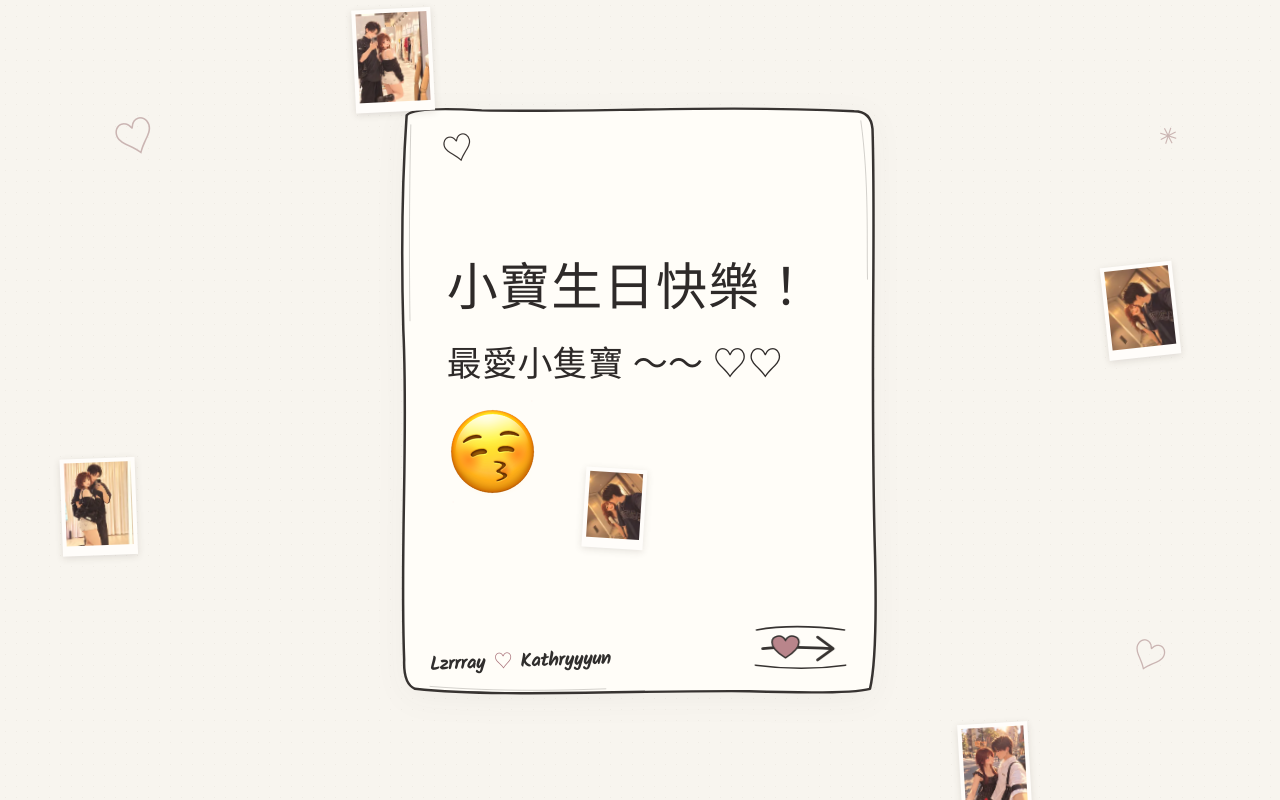
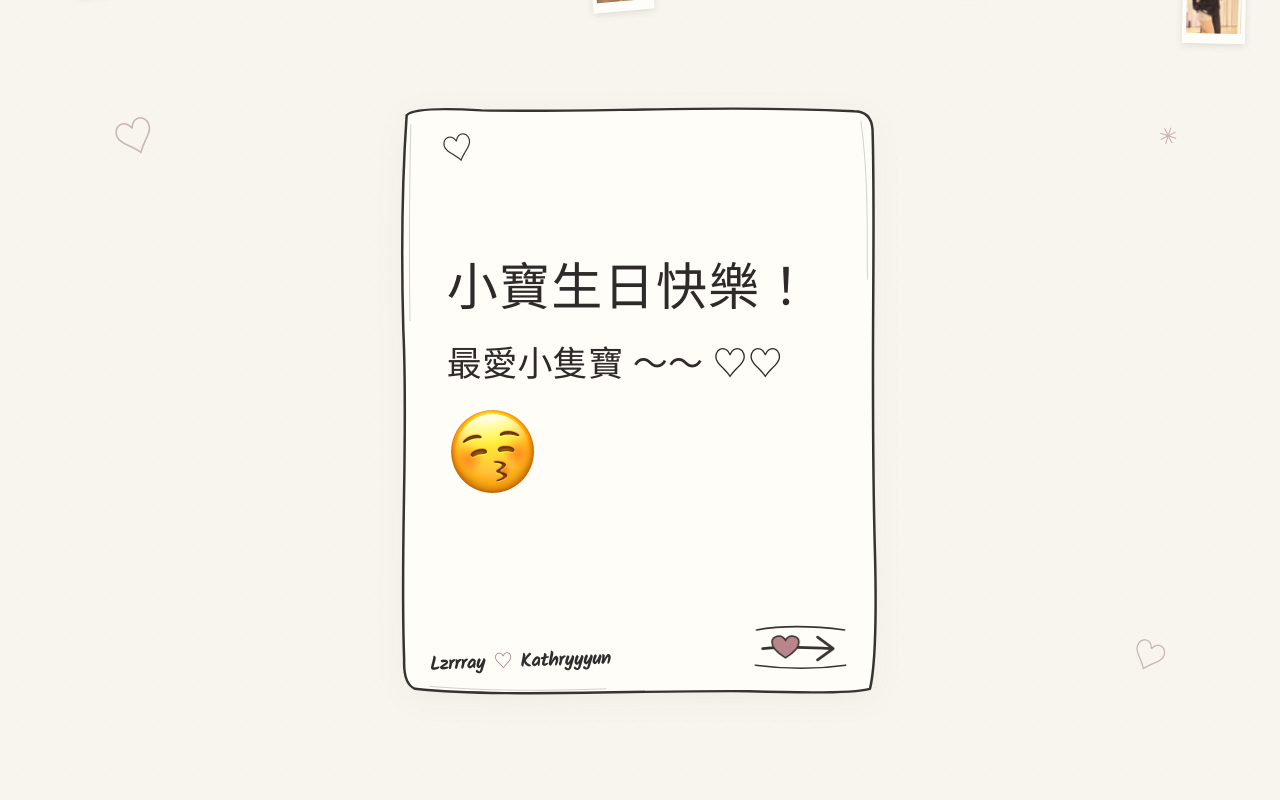
Before and after one commit to RayZiruiLiu/kath-birthday, a React (Vite) app: page / in a window 1280 px wide. Both pictures are taken after a click on the button "Tap the birthday cake to open Kath’s card". Built offline with nearby package versions, Linux system fonts and the light colour scheme; a web font is replaced by a local one.

Commit message:
Refine falling photo entrance

```diff
--- a/src/components/FallingPhotos.tsx
+++ b/src/components/FallingPhotos.tsx
@@ -13,19 +13,21 @@ export function FallingPhotos() {
     <div className="falling-photos" aria-hidden="true">
       {Array.from({ length: Math.min(11, Math.max(6, photos.length)) }, (_, i) => {
         const r = (offset: number) => random(i * 13 + offset)
+        const width = 54 + r(2) * 36
         const vars = {
           '--left': `${4 + r(1) * 90}%`,
-          '--width': `${54 + r(2) * 36}px`,
-          '--delay': `${-r(3) * 44}s`,
-          '--duration': `${30 + r(4) * 14}s`,
-          '--drift': `${(r(5) - 0.5) * 34}px`,
-          '--sway': `${(r(6) - 0.5) * 28}px`,
-          '--base-rotate': `${(r(7) - 0.5) * 14}deg`,
-          '--tilt': `${(r(8) - 0.5) * 9}deg`,
-          '--float-y': `${5 + r(9) * 5}px`,
-          '--float-duration': `${8 + r(10) * 5}s`,
+          '--width': `${width}px`,
+          '--start-top': `${-(width * 1.25 + 12)}px`,
+          '--delay': `${i === 0 ? 0 : 0.25 + i * 0.9 + r(3) * 0.4}s`,
+          '--duration': `${27 + r(4) * 12}s`,
+          '--drift': `${(r(5) - 0.5) * 58}px`,
+          '--sway': `${(r(6) - 0.5) * 24}px`,
+          '--base-rotate': `${(r(7) - 0.5) * 12}deg`,
+          '--tilt': `${(r(8) < 0.5 ? -1 : 1) * (5 + r(14) * 8)}deg`,
+          '--float-y': `${2 + r(9) * 3}px`,
+          '--float-duration': `${9 + r(10) * 4}s`,
           '--float-delay': `${-r(11) * 13}s`,
-          '--rock-duration': `${10 + r(12) * 5}s`,
+          '--rock-duration': `${8 + r(12) * 5}s`,
           '--rock-delay': `${-r(13) * 15}s`,
         } as CSSProperties
         return (
@@ -36,7 +38,7 @@ export function FallingPhotos() {
                   src={`${import.meta.env.BASE_URL}print-thumbs/${encodeURIComponent(photos[(i * 7) % photos.length].name)}.webp`}
                   onError={(event) => { event.currentTarget.onerror = null; event.currentTarget.src = photos[(i * 7) % photos.length].src }}
                   alt=""
-                  loading="lazy"
+                  loading={i === 0 ? 'eager' : 'lazy'}
                   decoding="async"
                 />
               </div>
--- a/src/styles.css
+++ b/src/styles.css
@@ -39,13 +39,13 @@ button:focus-visible{outline:2px solid #a87078;outline-offset:5px}
 @keyframes arrow-breathe{0%,100%{transform:scale(1)}42%,58%{transform:scale(1.17)}}
 .card-outer-doodle{position:absolute;color:#a68182;pointer-events:none;font-family:'Kalam',cursive;opacity:.55}.doodle-one{top:13%;left:9%;font-size:42px;transform:rotate(-20deg)}.doodle-two{right:8%;top:15%;font-size:23px;transform:rotate(18deg)}.doodle-three{right:9%;bottom:14%;font-size:35px;transform:rotate(22deg)}
 .falling-photos{position:absolute;inset:0;z-index:5;overflow:hidden;pointer-events:none}
-.falling-track{position:absolute;left:var(--left);top:-125px;width:var(--width);animation:fall var(--duration) linear var(--delay) infinite;will-change:transform}
+.falling-track{position:absolute;left:var(--left);top:var(--start-top);width:var(--width);animation:fall var(--duration) cubic-bezier(.35,.24,.72,.65) var(--delay) infinite backwards;will-change:transform}
 .falling-sway{animation:paper-float var(--float-duration) ease-in-out var(--float-delay) infinite}
 .falling-print{padding:4px 4px 10px;background:#fffdfa;box-shadow:0 2px 7px rgba(59,47,42,.13);animation:paper-tilt var(--rock-duration) ease-in-out var(--rock-delay) infinite}
 .falling-print img{display:block;width:100%;height:auto;aspect-ratio:4/5;object-fit:cover}
-@keyframes fall{from{transform:translate3d(0,-8dvh,0)}to{transform:translate3d(var(--drift),calc(100dvh + 210px),0)}}
-@keyframes paper-float{0%,100%{transform:translate3d(0,0,0)}25%{transform:translate3d(var(--sway),calc(var(--float-y) * -1),0)}50%{transform:translate3d(calc(var(--sway) * .15),var(--float-y),0)}75%{transform:translate3d(calc(var(--sway) * -.7),calc(var(--float-y) * -.5),0)}}
-@keyframes paper-tilt{0%,100%{transform:rotate(var(--base-rotate))}50%{transform:rotate(calc(var(--base-rotate) + var(--tilt)))}}
+@keyframes fall{from{transform:translate3d(0,0,0)}to{transform:translate3d(var(--drift),calc(100dvh + 230px),0)}}
+@keyframes paper-float{0%,100%{transform:translate3d(0,0,0)}25%{transform:translate3d(var(--sway),calc(var(--float-y) * -1),0)}50%{transform:translate3d(calc(var(--sway) * .15),0,0)}75%{transform:translate3d(calc(var(--sway) * -.7),var(--float-y),0)}}
+@keyframes paper-tilt{0%,100%{transform:rotate(var(--base-rotate))}38%{transform:rotate(calc(var(--base-rotate) + var(--tilt)))}72%{transform:rotate(calc(var(--base-rotate) - var(--tilt) * .45))}}
 
 /* Photo cards move across a flat plane; the edge zones remain invisible. */
 .phase-album{display:flex;align-items:center;justify-content:center;padding-left:max(12px,env(safe-area-inset-left));padding-right:max(12px,env(safe-area-inset-right));background:#000}
```
Also changed, not shown: 1 other file (tests, documents, lock files or other folders).
